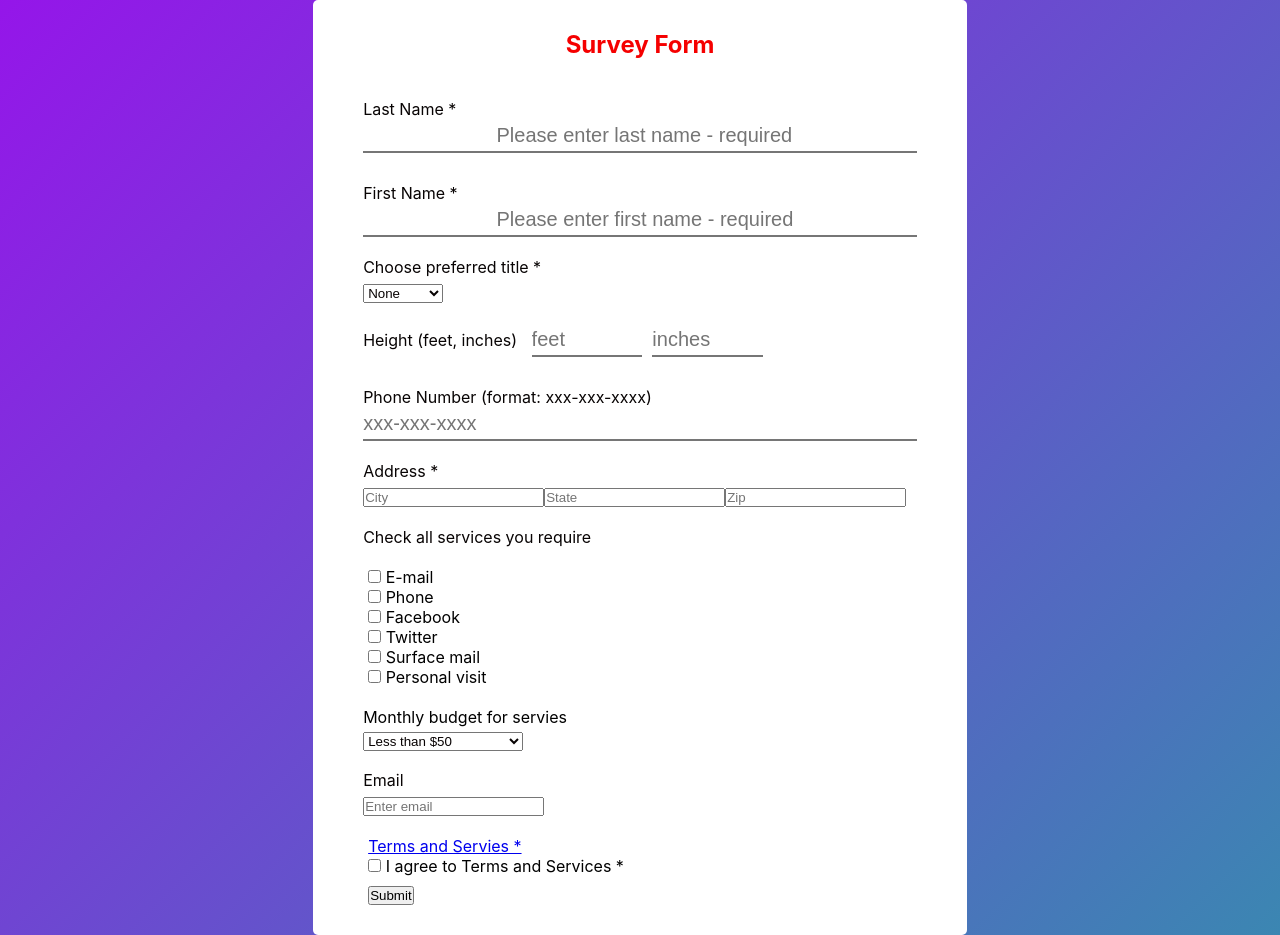
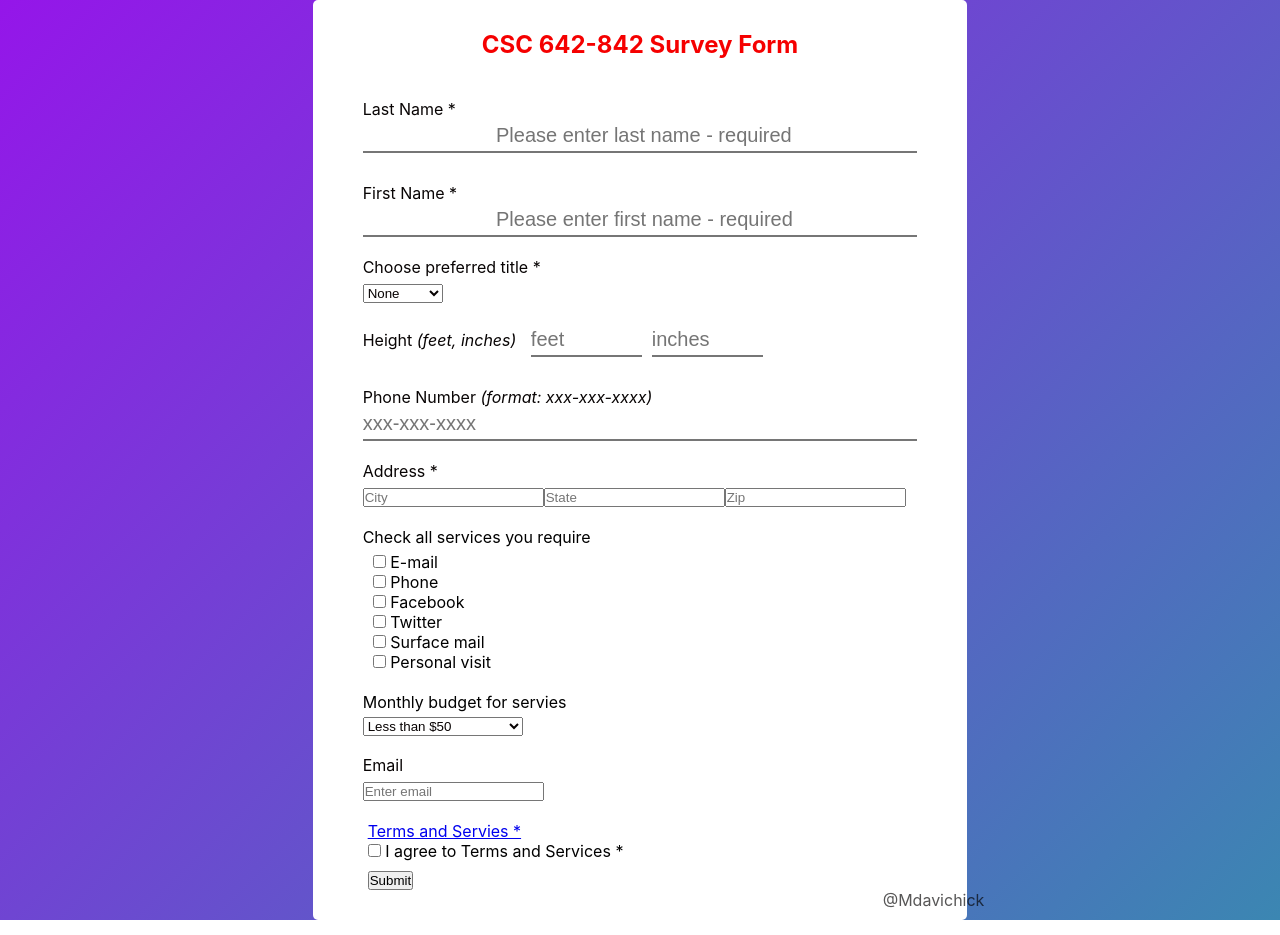
Before and after one commit to Mdavichick/csc642-form, a React (Create React App) app: page / in a window 1280 px wide. Built offline with nearby package versions, Linux system fonts and the light colour scheme.

Commit message:
finalized CSS

```diff
--- a/src/App.css
+++ b/src/App.css
@@ -63,7 +63,7 @@
 }
 
 .checkBox{
-  margin-left: 25px;
+  margin-left: 30px;
 }
 .password{
   margin-bottom: 40px;
@@ -107,7 +107,11 @@
 .link{
   margin-bottom: 10px
 }
-
+.checklist{
+  margin-left: 20px;
+  margin-top: 20px;
+  margin-bottom: 5px;
+}
 .submit{
   display: flex;
   text-transform: uppercase;
@@ -140,3 +144,10 @@ button:active{
 input, select, textarea{
   color: #080303;
 }
+
+.signature{
+  color:#050303ab;
+  margin-left: 540px;
+  margin-bottom:-20px;
+  margin-right:-50px;
+}
--- a/src/components/SurveyForm.js
+++ b/src/components/SurveyForm.js
@@ -10,7 +10,7 @@ const SurveyForm = () => {
         <div className ="container">
             <div className="app-wrapper">
                 <div>
-                    <h2 className="title">Survey Form</h2>
+                    <h2 className="title">CSC 642-842 Survey Form</h2>
                 </div>
                 <form className ="form-wrapper">
                 <Form>
@@ -37,14 +37,14 @@ const SurveyForm = () => {
 
                 {/* Height */}
                 <div className="height">
-                        <label className="label">Height (feet, inches) </label>
+                        <label className="label">Height <i>(feet, inches)</i> </label>
                         <input className="input-2 feet" type="number" min="0" max="10" id ="feet" placeholder="feet"/>
                         <input className="input-2 inches" type="number" min="0" max="11" id="inches" placeholder="inches"/>
                 </div>
 
                 {/* Phone Number */}
                 <div className="phone">
-                        <label className="label">Phone Number (format: xxx-xxx-xxxx)</label>
+                        <label className="label">Phone Number <i>(format: xxx-xxx-xxxx)</i></label>
                         <input className="input" placeholder="xxx-xxx-xxxx" type="phone" pattern="[0-9]{3}-[0-9]{3}-[0-9]{4}"/>
                         {/* <br><br><small>Format: 123-45-678</small></br></br> */}
                 </div>
@@ -62,7 +62,7 @@ const SurveyForm = () => {
                 </Row>
 
                 {/* Services Request */}
-                <div className="fname">Check all services you require</div>
+                <div className="checklist">Check all services you require</div>
                 <Form>
                 {['E-mail','Phone','Facebook','Twitter','Surface mail', 'Personal visit'].map((type) => (
                     <div key={`default-${type}`} className="checkBox">
@@ -102,7 +102,7 @@ const SurveyForm = () => {
                     Submit
                 </Button>
 
-
+                <p className="signature">@Mdavichick</p>
                 </Form>
                 </form>
             </div>
@@ -110,19 +110,6 @@ const SurveyForm = () => {
     )
 }
 
-// function phonenumber(inputtxt)
-// {
-//   var phoneno = /^\d{10}$/;
-//   if(inputtxt.value.match(phoneno))
-//   {
-//       return true;
-//   }
-//   else
-//   {
-//      alert("Not a valid Phone Number");
-//      return false;
-//   }
-// }
 
 
 
```
